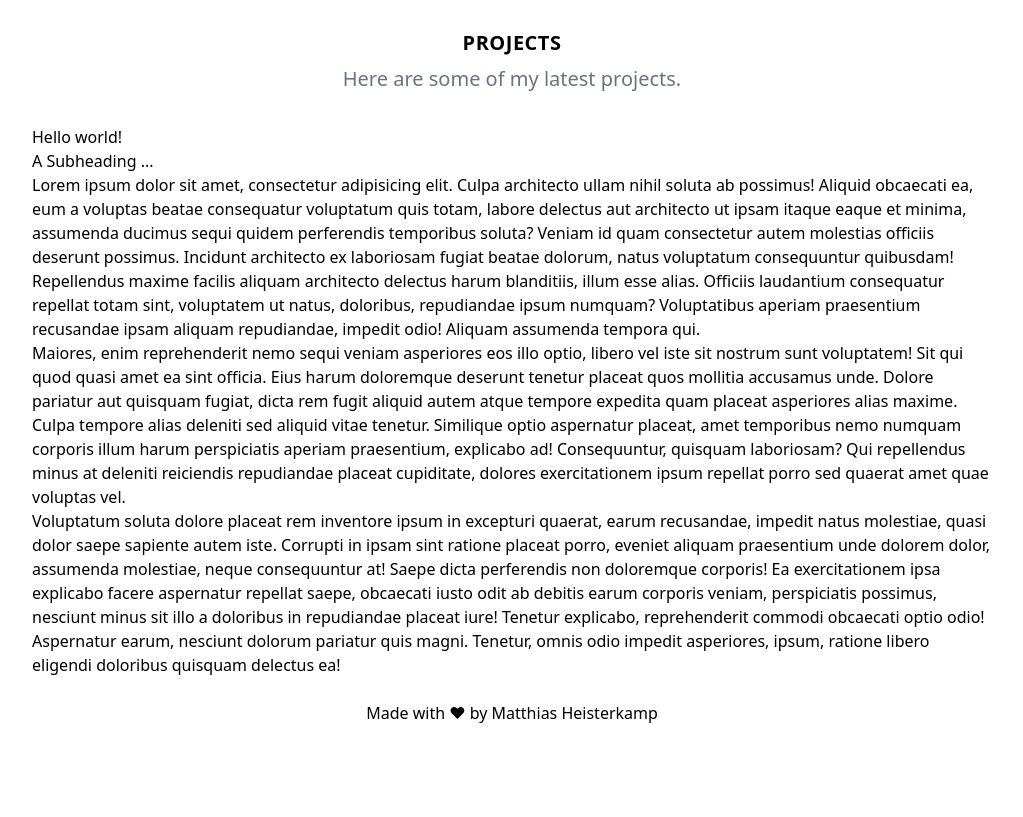
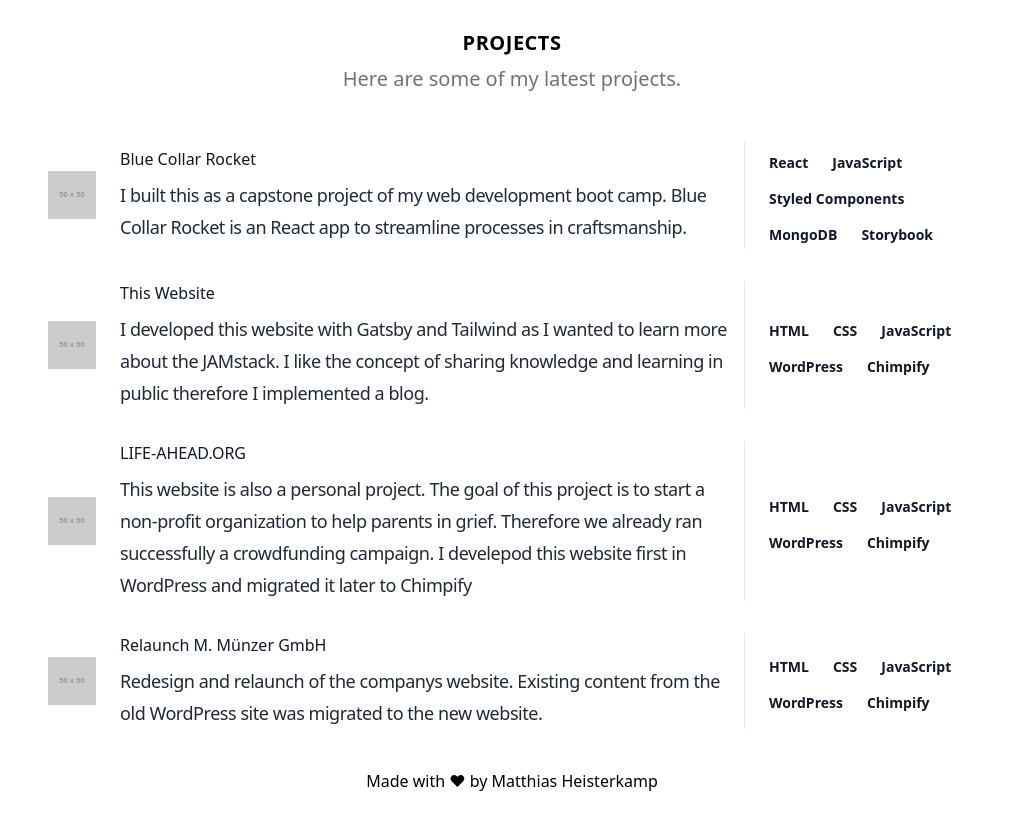
Before and after one commit to mhstrkmp/mhstrkmp.dev, a Gatsby site: page / in a window 1280 px wide. Shown: the part 323-1140 px from the top of the page, without its empty margins (128-1151 px from the left). Before the commit the page ends 1072 px from the top, so only its background shows below. Built offline with nearby package versions, Linux system fonts and the light colour scheme; Gatsby itself is replaced by a stand-in of ours; placeholder pictures from the web are drawn by us; what @tailwindcss/typography would draw is missing.

Commit message:
:construction: Add projects section sourced from json
https://www.gatsbyjs.com/docs/how-to/sourcing-data/sourcing-from-json-or-yaml/

```diff
--- a/src/components/Hero.js
+++ b/src/components/Hero.js
@@ -1,5 +1,4 @@
 import React from "react";
-import { Link } from "gatsby";
 
 const Hero = () => {
   return (
@@ -16,12 +15,14 @@ const Hero = () => {
       <div className="space-y-2">
         <h1>
           Hey, I&apos;m Matthias (
-          <Link
+          <a
             className="text-indigo-500 hover:text-indigo-400"
-            to="https://twitter.com/mhstrkmp"
+            href="https://twitter.com/mhstrkmp"
+            target="_blank"
+            rel="noopener noreferrer"
           >
             @mhstrkmp
-          </Link>
+          </a>
           )
         </h1>
         <p className="text-xl xl:text-3xl xl:leading-snug">
@@ -30,13 +31,15 @@ const Hero = () => {
             <span>Germany</span>
           </span>{" "}
           creating websites &amp; apps using
-          <Link
-            to="https://reactjs.org/"
-            classNameName="font-semibold text-indigo-600 dark:text-indigo-500 hover:text-indigo-400"
+          <a
+            href="https://reactjs.org/"
+            className="font-semibold text-indigo-600 dark:text-indigo-500 hover:text-indigo-400"
+            target="_blank"
+            rel="noopener noreferrer"
           >
             {" "}
             React
-          </Link>{" "}
+          </a>{" "}
           currently looking for new opportunities
         </p>
       </div>
--- /dev/null
+++ b/src/components/ProjectListItem.js
@@ -0,0 +1,64 @@
+import React from "react";
+
+const ProjectListItem = ({ project }) => {
+  return (
+    <article className="relative inline-block p-4 text-gray-900 rounded-md outline-none group hover:bg-gray-100 hover:text-gray-700 focus:bg-gray-100 focus:shadow-sm focus:text-gray-700">
+      {/* eslint-disable-next-line jsx-a11y/anchor-has-content */}
+      <a
+        href={project.url}
+        target="_blank"
+        rel="noopener noreferrer"
+        aria-label="link to project"
+        className="absolute top-0 bottom-0 left-0 right-0"
+      ></a>
+      <div className="relative z-10 space-y-4 pointer-events-none xl:space-y-0 xl:grid xl:grid-cols-4 xl:col-gap-6">
+        <div className="flex items-center pr-4 xl:space-x-6 xl:pb-0 xl:col-span-3">
+          <div className="flex-shrink-0 hidden w-12 h-12 xl:inline-block">
+            <img
+              src="https://via.placeholder.com/50"
+              height={48}
+              width={48}
+              alt=""
+              className="object-contain"
+            />
+          </div>
+          <div className="space-y-2">
+            <h2>{project.title}</h2>
+            <p className="text-lg tracking-tight text-gray-800 xl:text-lg xl:leading-8 dark:text-gray-100">
+              {project.description}
+            </p>
+          </div>
+        </div>
+        <div className="flex items-center pt-4 space-x-6 border-t border-gray-200 dark:group-hover:border-gray-700 dark:border-gray-800 xl:pl-4 xl:pt-0 xl:space-x-0 xl:border-l xl:border-t-0">
+          <div className="inline-block w-12 h-12 xl:hidden">
+            <img
+              src="https://via.placeholder.com/50"
+              height={48}
+              width={48}
+              alt=""
+              className="object-contain"
+            />
+          </div>
+          <div>
+            <ul className="flex flex-wrap">
+              {project.tags.map((tag, index) => {
+                return (
+                  <li
+                    key={`project_tag${index}`}
+                    className="flex-none mt-2 mr-2"
+                  >
+                    <span className="inline-block rounded-md px-2 py-1 text-sm font-semibold">
+                      {tag}
+                    </span>
+                  </li>
+                );
+              })}
+            </ul>
+          </div>
+        </div>
+      </div>
+    </article>
+  );
+};
+
+export default ProjectListItem;
--- /dev/null
+++ b/src/content/Projects.json
@@ -0,0 +1,35 @@
+{
+  "title": "projects",
+  "content": [
+    {
+      "title": "Blue Collar Rocket",
+      "description": "I built this as a capstone project of my web development boot camp. Blue Collar Rocket is an React app to streamline processes in craftsmanship.",
+      "url": "https://github.com/mhstrkmp/blue-collar-rocket",
+      "tags": [
+        "React",
+        "JavaScript",
+        "Styled Components",
+        "MongoDB",
+        "Storybook"
+      ]
+    },
+    {
+      "title": "This Website",
+      "description": "I developed this website with Gatsby and Tailwind as I wanted to learn more about the JAMstack. I like the concept of sharing knowledge and learning in public therefore I implemented a blog.",
+      "url": "https://www.muenzeronline.de/",
+      "tags": ["HTML", "CSS", "JavaScript", "WordPress", "Chimpify"]
+    },
+    {
+      "title": "LIFE-AHEAD.ORG",
+      "description": "This website is also a personal project. The goal of this project is to start a non-profit organization to help parents in grief. Therefore we already ran successfully a crowdfunding campaign. I develepod this website first in WordPress and migrated it later to Chimpify",
+      "url": "https://www.life-ahead.org/",
+      "tags": ["HTML", "CSS", "JavaScript", "WordPress", "Chimpify"]
+    },
+    {
+      "title": "Relaunch M. Münzer GmbH",
+      "description": "Redesign and relaunch of the companys website. Existing content from the old WordPress site was migrated to the new website.",
+      "url": "https://www.muenzeronline.de/",
+      "tags": ["HTML", "CSS", "JavaScript", "WordPress", "Chimpify"]
+    }
+  ]
+}
--- a/src/pages/index.js
+++ b/src/pages/index.js
@@ -1,11 +1,15 @@
 import * as React from "react";
 import Hero from "../components/Hero";
+import ProjectListItem from "../components/ProjectListItem";
+import projects from "../content/Projects.json";
 
 const IndexPage = () => {
   return (
     <>
       <main>
-        <Hero />
+        <section>
+          <Hero />
+        </section>
         <section>
           <div className="my-8 text-center space-y-2">
             <h1 className="font-semibold tracking-wide uppercase text-md xl:text-xl">
@@ -15,54 +19,14 @@ const IndexPage = () => {
               Here are some of my latest projects.
             </h2>
           </div>
-          <article className="prose">
-            <h2>Hello world!</h2>
-            <h3>A Subheading ...</h3>
-            <p>
-              Lorem ipsum dolor sit amet, consectetur adipisicing elit. Culpa
-              architecto ullam nihil soluta ab possimus! Aliquid obcaecati ea,
-              eum a voluptas beatae consequatur voluptatum quis totam, labore
-              delectus aut architecto ut ipsam itaque eaque et minima, assumenda
-              ducimus sequi quidem perferendis temporibus soluta? Veniam id quam
-              consectetur autem molestias officiis deserunt possimus. Incidunt
-              architecto ex laboriosam fugiat beatae dolorum, natus voluptatum
-              consequuntur quibusdam! Repellendus maxime facilis aliquam
-              architecto delectus harum blanditiis, illum esse alias. Officiis
-              laudantium consequatur repellat totam sint, voluptatem ut natus,
-              doloribus, repudiandae ipsum numquam? Voluptatibus aperiam
-              praesentium recusandae ipsam aliquam repudiandae, impedit odio!
-              Aliquam assumenda tempora qui.
-            </p>
-            <p>
-              Maiores, enim reprehenderit nemo sequi veniam asperiores eos illo
-              optio, libero vel iste sit nostrum sunt voluptatem! Sit qui quod
-              quasi amet ea sint officia. Eius harum doloremque deserunt tenetur
-              placeat quos mollitia accusamus unde. Dolore pariatur aut quisquam
-              fugiat, dicta rem fugit aliquid autem atque tempore expedita quam
-              placeat asperiores alias maxime. Culpa tempore alias deleniti sed
-              aliquid vitae tenetur. Similique optio aspernatur placeat, amet
-              temporibus nemo numquam corporis illum harum perspiciatis aperiam
-              praesentium, explicabo ad! Consequuntur, quisquam laboriosam? Qui
-              repellendus minus at deleniti reiciendis repudiandae placeat
-              cupiditate, dolores exercitationem ipsum repellat porro sed
-              quaerat amet quae voluptas vel.
-            </p>
-            <p>
-              Voluptatum soluta dolore placeat rem inventore ipsum in excepturi
-              quaerat, earum recusandae, impedit natus molestiae, quasi dolor
-              saepe sapiente autem iste. Corrupti in ipsam sint ratione placeat
-              porro, eveniet aliquam praesentium unde dolorem dolor, assumenda
-              molestiae, neque consequuntur at! Saepe dicta perferendis non
-              doloremque corporis! Ea exercitationem ipsa explicabo facere
-              aspernatur repellat saepe, obcaecati iusto odit ab debitis earum
-              corporis veniam, perspiciatis possimus, nesciunt minus sit illo a
-              doloribus in repudiandae placeat iure! Tenetur explicabo,
-              reprehenderit commodi obcaecati optio odio! Aspernatur earum,
-              nesciunt dolorum pariatur quis magni. Tenetur, omnis odio impedit
-              asperiores, ipsum, ratione libero eligendi doloribus quisquam
-              delectus ea!
-            </p>
-          </article>
+          {projects.content.map((project, index) => {
+            return (
+              <ProjectListItem
+                key={`project_item_${index}`}
+                project={project}
+              />
+            );
+          })}
         </section>
       </main>
     </>
```
